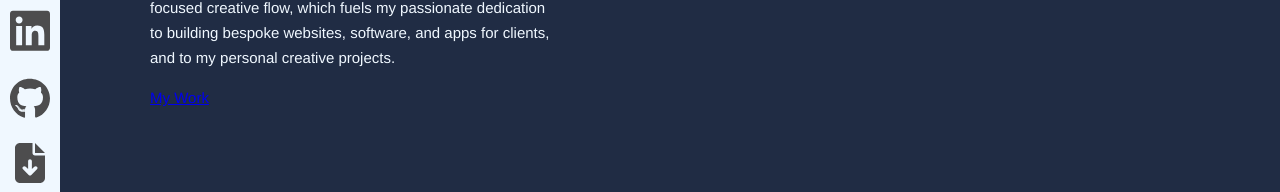
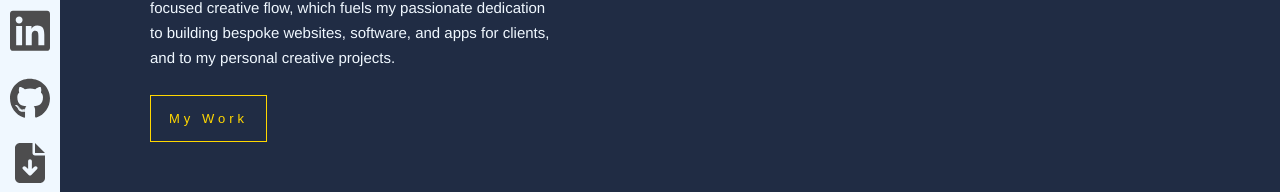
Before and after one commit to nickkagame/portfolio-website, a React (Create React App) app: page /about-me in a window 1280 px wide. Shown: the part 390-582 px from the top of the page. Built offline with nearby package versions, Linux system fonts and the light colour scheme.

Commit message:
styling corrections

```diff
--- a/src/app.scss
+++ b/src/app.scss
@@ -343,9 +343,6 @@ textarea{
     animation: fadeIn 1s 1.1s backwards;
   }
 
- .subheading{
-    width: 50px
- }
 
   .flat-button {
     color: #ffd700;
--- a/src/components/About/About.scss
+++ b/src/components/About/About.scss
@@ -151,6 +151,22 @@
       color: #ec4d28;
     }
   }
+  .flat-button-about {
+    color: #ffd700;
+    font-size: 13px;
+    font-weight: 400;
+    letter-spacing: 4px;
+    font-family: sans-serif;
+    text-decoration: none;
+    padding: 10px 18px;
+    border: 1px solid #ffd700;
+    margin-top: 10px;
+    float: left;
+    animation: fadeInAnimation 1s 1.8s backwards;
+    white-space: nowrap;
+    width: auto;
+  /* … */
+}
 }
 
 @keyframes spincube {
--- a/src/components/Projects/Projects.js
+++ b/src/components/Projects/Projects.js
@@ -75,12 +75,16 @@ export const Projects = () => {
           <div className="content">
             <p>Mobile application to help Pets owners find their lost animals. For iOS and Android developed within Agile team of 5
             <section className='button-container'>
-            <a href="https://www.youtube.com/watch?v=JG3xi7KOWRE">
+            <a href="https://www.youtube.com/watch?v=JG3xi7KOWRE"
+             target="_blank"
+            rel="noreferrer">
             <button className="btn">
               Demo Video
             </button>
             </a>
-            <a href="https://github.com/nickkagame/Pets-reunited/tree/main/spiking-react-firebase/react-native-firebase">
+            <a href="https://github.com/nickkagame/Pets-reunited/tree/main/spiking-react-firebase/react-native-firebase"
+             target="_blank"
+            rel="noreferrer">
             <button className="btn">
               Our Code
             </button>
--- a/src/components/Sidebar.jsx
+++ b/src/components/Sidebar.jsx
@@ -29,15 +29,15 @@ export const Sidebar = () => {
             src={pic}
             onClick={(e) => {
               e.preventDefault();
-              navigate("/about-me");
+              navigate("/my-work");
             }}
             alt="nick"
           />
            <span className="hover-text"
            onClick={(e) => {
               e.preventDefault();
-              navigate("/about-me");
-            }}>About</span>
+              navigate("/my-work");
+            }}>My Work</span>
         </Link>
         <section>
           <a
```
